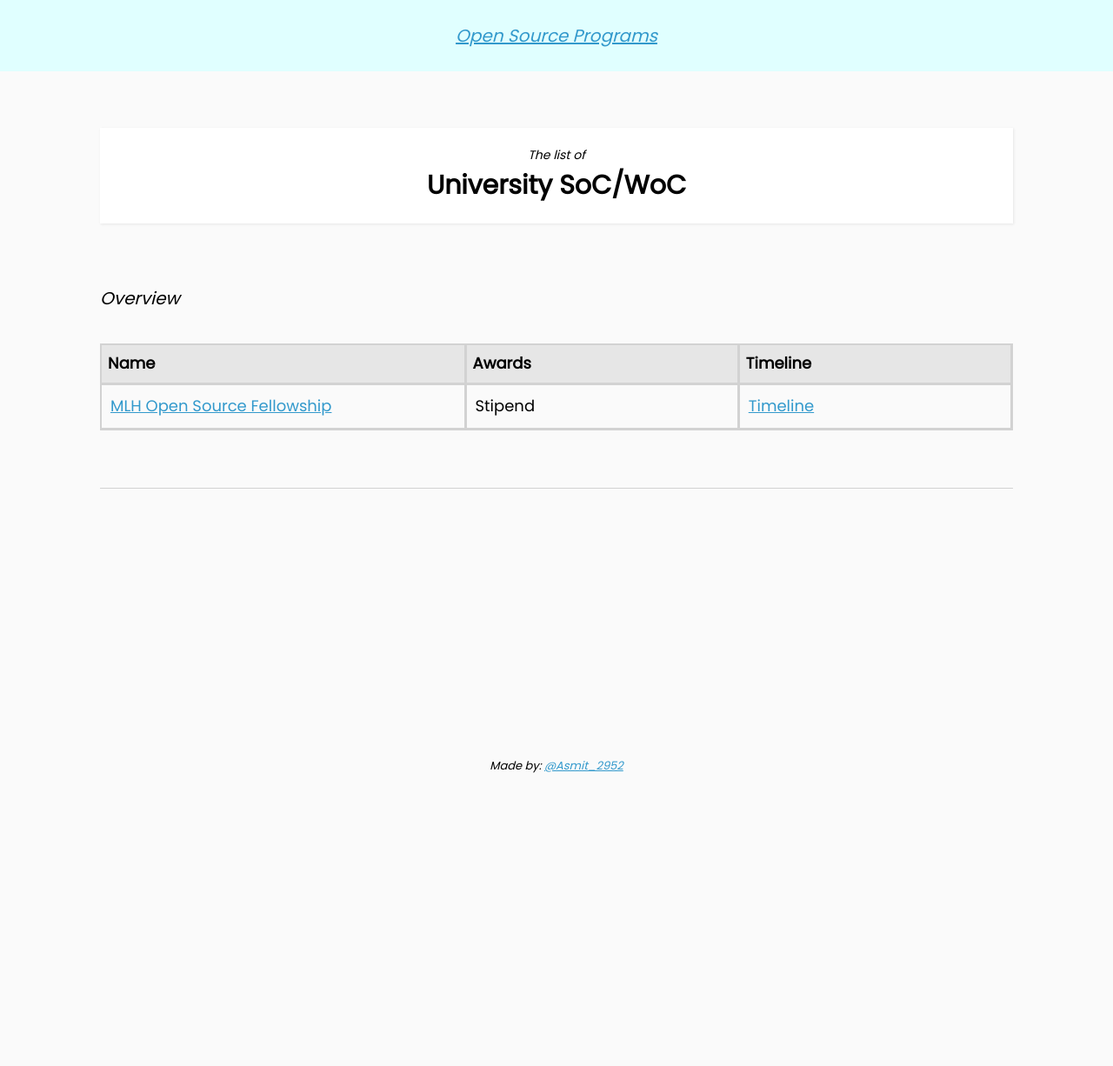
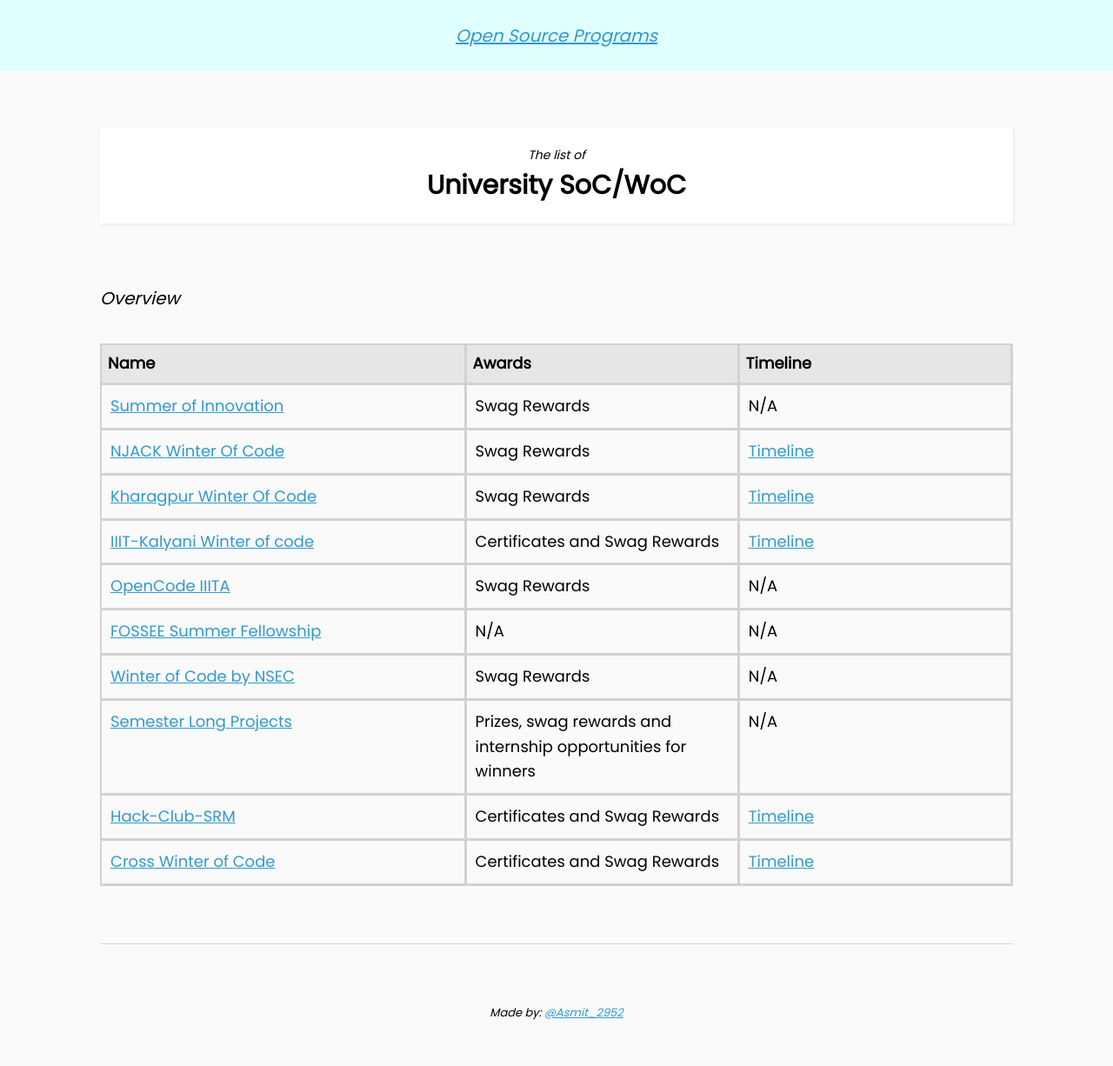
Before and after one commit to asmitbm/Open-Source-Programs, a Jekyll site: the page built from _programs/university-soc.html, in a window 1280 px wide. Shown: the whole page at 87% size. Built offline with Jekyll 4.4.1, drawn with Linux system fonts in a browser that asks for light colours; before the commit the page ends 942 px from its top, so only the background shows below that.

Commit message:
added university progs

```diff
--- a/_data/university-soc.yml
+++ b/_data/university-soc.yml
@@ -1,5 +1,45 @@
 properties:
-   - name: MLH Open Source Fellowship
-     link: https://fellowship.mlh.io/
-     awards: Stipend
-     timeline: https://fellowship.mlh.io/programs/open-source
+   - name: Summer of Innovation
+     link: https://oss2019.github.io/SoI.html
+     awards: Swag Rewards
+
+   - name: NJACK Winter Of Code
+     link: https://njackwinterofcode.github.io/
+     awards: Swag Rewards
+     timeline: https://njackwinterofcode.github.io/
+
+   - name: Kharagpur Winter Of Code
+     link: https://kwoc.kossiitkgp.org/
+     awards: Swag Rewards
+     timeline: https://kwoc.kossiitkgp.org/
+
+   - name: IIIT-Kalyani Winter of code
+     link: https://gdsc-woc.tech/
+     awards: Certificates and Swag Rewards
+     timeline: https://gdsc-woc.tech/#timeline
+
+   - name: OpenCode IIITA
+     link: https://opencodeiiita.github.io/
+     awards: Swag Rewards
+
+   - name: FOSSEE Summer Fellowship
+     link: https://fossee.in/
+     awards: N/A
+
+   - name: Winter of Code by NSEC
+     link: https://winterofcode.com/
+     awards: Swag Rewards
+
+   - name: Semester Long Projects
+     link: https://slop.dscdaiict.in/
+     awards: Prizes, swag rewards and internship opportunities for winners
+
+   - name: Hack-Club-SRM
+     link: https://github.com/Hack-Club-SRM/HCSSoC
+     awards: Certificates and Swag Rewards
+     timeline: https://github.com/Hack-Club-SRM/HCSSoC#timeline
+
+   - name: Cross Winter of Code
+     link: https://crosswoc.ieeedtu.in/
+     awards: Certificates and Swag Rewards
+     timeline: https://crosswoc.ieeedtu.in/#schedule
```
